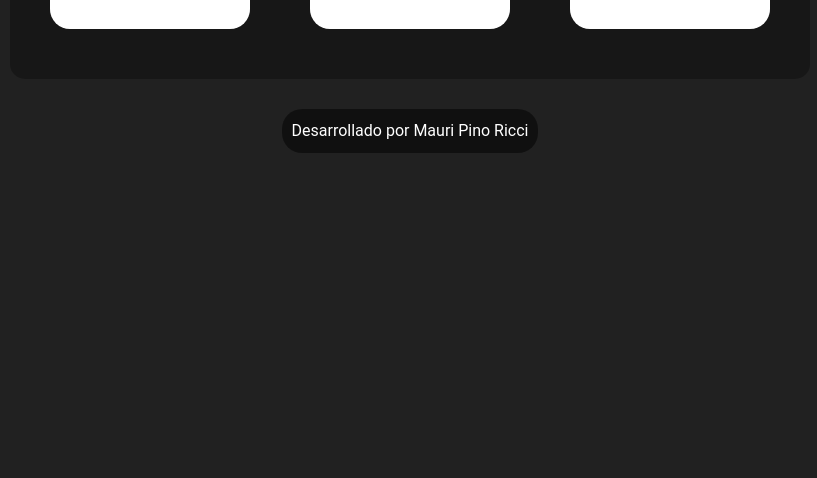
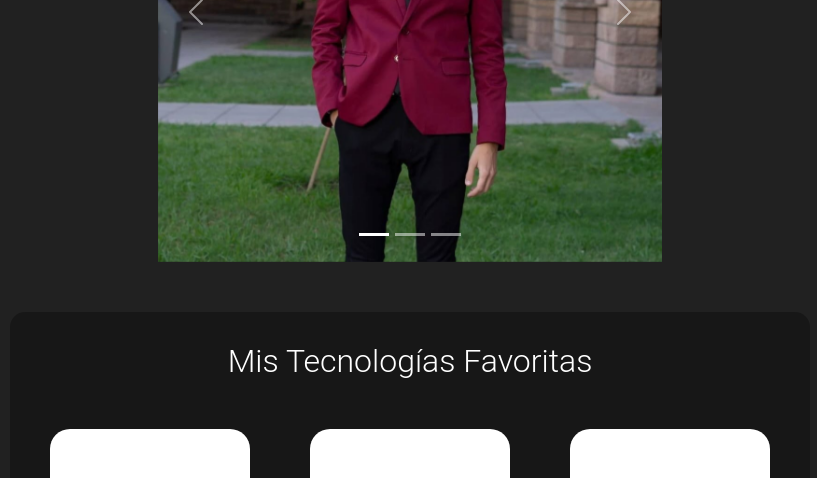
Before and after one commit to MauriPinoRicci/proyectoCine, a website built with webpack: page front/pages/sobre_mi.html in a window 1280 px wide. Shown: the part 750-1228 px from the top of the page, without its empty margins (230-1047 px from the left). Before the commit the page ends 923 px from the top, so only its background shows below. Built offline with nearby package versions, Linux system fonts and the light colour scheme.

Commit message:
modificacion gral

```diff
--- a/front/pages/sobre_mi.html
+++ b/front/pages/sobre_mi.html
@@ -11,6 +11,7 @@
 </head>
 
 <body class="container-fluid body_custom">
+
   <nav class="navbar navbar-expand-lg navbar-custom">
     <div class="container-fluid container-fluid logo-container">
       <a class="navbar-brand" href="/">
@@ -64,6 +65,40 @@
     </p>
   </section>
 
+  <div class="carousel-container">
+    <div id="carouselExampleIndicators" class="carousel slide carousel_custom ">
+      <div class="carousel-indicators">
+        <button type="button" data-bs-target="#carouselExampleIndicators" data-bs-slide-to="0" class="active"
+          aria-current="true" aria-label="Slide 1"></button>
+        <button type="button" data-bs-target="#carouselExampleIndicators" data-bs-slide-to="1"
+          aria-label="Slide 2"></button>
+        <button type="button" data-bs-target="#carouselExampleIndicators" data-bs-slide-to="2"
+          aria-label="Slide 3"></button>
+      </div>
+      <div class="carousel-inner carousel_img">
+        <div class="carousel-item active ">
+          <img src="../assets/img/mauriformal.jpeg" class="d-block w-100  carousel_img" alt="...">
+        </div>
+        <div class="carousel-item">
+          <img src="../assets/img/mauri2.jpg" class="d-block w-100 carousel_img" alt="...">
+        </div>
+        <div class="carousel-item">
+          <img src="../assets/img/mauri3.jpg" class="d-block w-100 carousel_img" alt="...">
+        </div>
+      </div>
+      <button class="carousel-control-prev" type="button" data-bs-target="#carouselExampleIndicators"
+        data-bs-slide="prev">
+        <span class="carousel-control-prev-icon" aria-hidden="true"></span>
+        <span class="visually-hidden">Previous</span>
+      </button>
+      <button class="carousel-control-next" type="button" data-bs-target="#carouselExampleIndicators"
+        data-bs-slide="next">
+        <span class="carousel-control-next-icon" aria-hidden="true"></span>
+        <span class="visually-hidden">Next</span>
+      </button>
+    </div>
+  </div>
+
   <section id="section_Tecnologies">
     <h2 class="title_section">Mis Tecnologías Favoritas</h2>
     <div class="card-container">
--- a/front/pages/styles_pages/estilos_proyecto.css
+++ b/front/pages/styles_pages/estilos_proyecto.css
@@ -1,8 +1,14 @@
 .body_custom {
-    background-color: #212121;
+    background-image: url("https://images.rawpixel.com/image_800/cHJpdmF0ZS9sci9pbWFnZXMvd2Vic2l0ZS8yMDIzLTEwL3Jhd3BpeGVsb2ZmaWNlM19yb3dzX29mX2VtcHR5X3JlZF9zZWF0c19pbl9jaW5lbWFfZWVhNDA4NGItMTEwNC00MjY2LWE0NjctOTlhZDI5MTRkODQ5LWIuanBn.jpg");
+    background-repeat: no-repeat;
+    background-size: cover;
+    background-position: center 29%;
+    background-attachment: fixed;
+    background-blend-mode: multiply;
+    background-color: rgba(0, 0, 0, 0.75);
     color: #ffffff;
     font-family: "Roboto", sans-serif;
-    font-weight: 500;
+    font-weight: 400;
 }
 
 /* Estilos para el navbar */
@@ -74,7 +80,7 @@
     padding: 60px;
     /* Añadir espacio interno */
     font-size: 15px;
-    background-color: rgba(10, 10, 10, 0.65);
+    background-color: rgba(10, 10, 10, 0.8);
     /* color de fondo con transparencia */
     border-radius: 15px;
     margin-bottom: 10px;
@@ -108,11 +114,6 @@
 .paragraph_title_js:hover {
     color: #f0db4f;
     cursor: default;
-}
-
-
-li {
-    padding-bottom: 10px;
 }
 
 .contacto {
--- a/front/pages/styles_pages/estilos_sobre_mi.css
+++ b/front/pages/styles_pages/estilos_sobre_mi.css
@@ -83,7 +83,7 @@ header {
     margin: 10px;
 }
 
-.name{
+.name {
     display: flex;
     text-align: center;
     padding: 10px 0px 0px 20px;
@@ -110,10 +110,6 @@ header {
     object-fit: cover;
 }
 
-.img_container:hover {
-    transform: scale(1.4);
-}
-
 #section_yo {
     max-width: 800px;
     /* Establecer un ancho máximo */
@@ -126,6 +122,23 @@ header {
     /* color de fondo con transparencia */
     border-radius: 15px;
     margin-bottom: 10px;
+}
+
+.carousel-container {
+    display: flex;
+    justify-content: center;
+    align-items: center;
+   padding: 50px;
+}
+
+.carousel_custom {
+    max-width: 80%;
+    max-height: 80%;
+}
+
+.carousel_img{
+    height: 500px;
+    width: 500px;
 }
 
 .title_section {
@@ -214,7 +227,7 @@ footer {
     padding: 20px;
 }
 
-footer a{
+footer a {
     padding: 10px;
     text-align: center;
     color: #ffffff;
@@ -223,8 +236,8 @@ footer a{
     border-radius: 20px;
 }
 
-footer a:hover{
+footer a:hover {
     font-weight: bold;
     background-color: black;
-    box-shadow:  1px 2px 2px rgba(250, 0, 0, 0.8);
+    box-shadow: 1px 2px 2px rgba(250, 0, 0, 0.8);
 }
--- a/front/webpack.config.js
+++ b/front/webpack.config.js
@@ -5,4 +5,6 @@ module.exports = {
         path: __dirname + "/public",
         filename: "bundle.js",
     },
+    mode: "development",
+    watch: true
 };
```
Also changed, not shown: front/assets/img/mauri2.jpg (added), front/assets/img/mauri3.jpg (added), front/public/bundle.js (line endings or trailing spaces).
